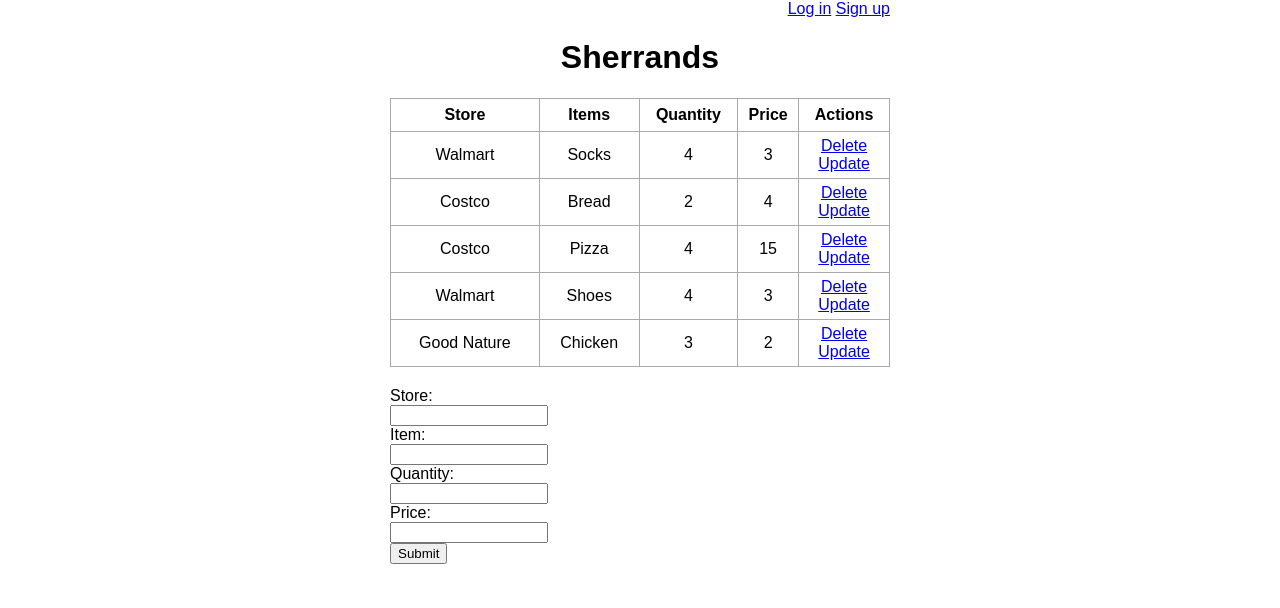
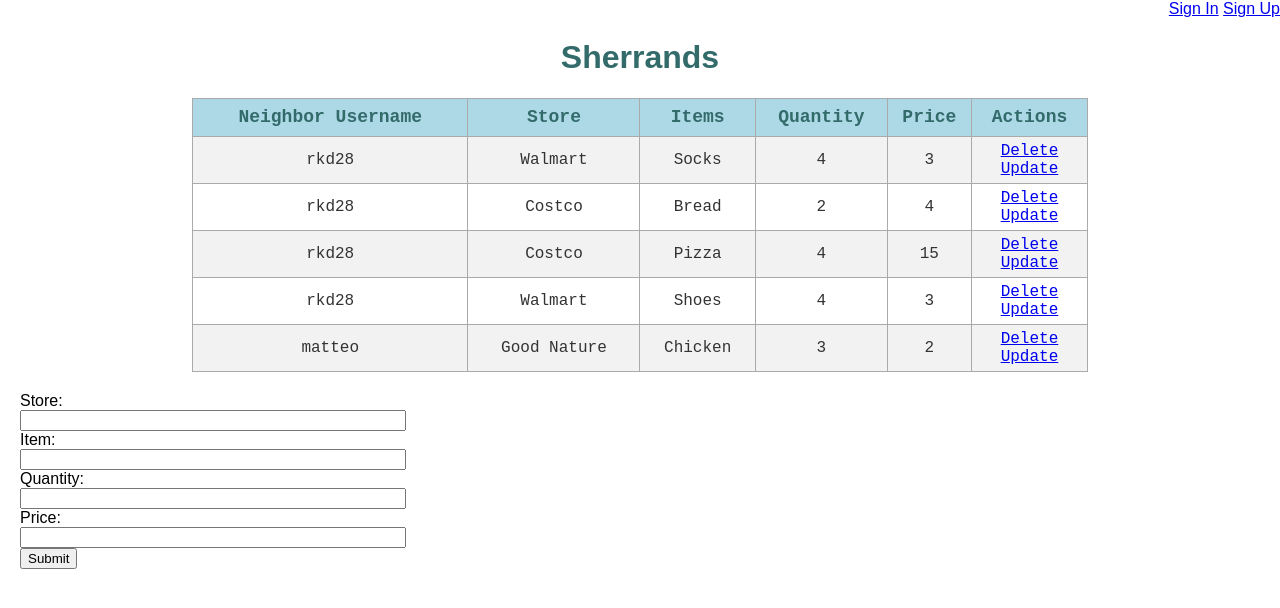
Before and after one commit to RajatDoshi/sherrands, a Flask app: page / in a window 1280 px wide. Shown: the top 608 px of the page. Run offline with Flask 2, Linux system fonts and the light colour scheme; data comes from the database, SQL or seed files in the repository; both versions use the stored data as it was after the commit.

Commit message:
added table css plus track user

```diff
--- a/main.py
+++ b/main.py
@@ -1,15 +1,17 @@
 #FLASK_APP=main.py FLASK_ENV=development flask run --port 4047
-from flask import Flask, render_template, url_for, request, redirect, flash
+from flask import Flask, render_template, url_for, request, redirect, flash, session
 from flask_sqlalchemy import SQLAlchemy
 from datetime import datetime
 
 app = Flask(__name__)
+app.secret_key = '#d\xe9X\x00\xbe~Uq\xebX\xae\x81\x1fs\t\xb4\x99\xa3\x87\xe6.\xd1_'
 app.config['SQLALCHEMY_DATABASE_URI'] = 'sqlite:///test.db'
 app.config['SQLALCHEMY_BINDS'] = {'logins': 'sqlite:///logins.db'}
 db = SQLAlchemy(app)
 
 class Todo(db.Model):
 	id = db.Column(db.Integer, primary_key=True)
+	user = db.Column(db.String(200))
 	content = db.Column(db.String(200))
 	item = db.Column(db.String(200))
 	desiredAmount = db.Column(db.String(200))
@@ -29,25 +31,34 @@ class Logins(db.Model):
 	address = db.Column(db.String(200))
 	password = db.Column(db.String(200))
 
+# @app.route('/', defaults={'user': 'Anonymous'})
 @app.route('/', methods=['POST', 'GET'])
 def index():
-    if request.method == 'POST':
-        store_info = request.form['content']
-        item_info = request.form['item_info']
-        quantity_info = request.form['quantity']
-        price_info = request.form['price']
+	if request.method == 'POST':
+		if 'user' in session:
+			curr_user = session['user']
+		else:
+			curr_user = 'Anonymous'
+		store_info = request.form['content']
+		item_info = request.form['item_info']
+		quantity_info = request.form['quantity']
+		price_info = request.form['price']
 
-        new_entry = Todo(content=store_info, item=item_info, desiredAmount=quantity_info, pricePerUnit=price_info)
-        try:
-            db.session.add(new_entry)
-            db.session.commit()
-            return redirect('/')
-        except Exception as e:
-        	return str(e)
+		new_entry = Todo(user=curr_user, content=store_info, item=item_info, desiredAmount=quantity_info, pricePerUnit=price_info)
+		try:
+			db.session.add(new_entry)
+			db.session.commit()
+			return redirect('/')
+		except Exception as e:
+			return str(e)
 
-    else:
-        tasks = Todo.query.order_by(Todo.date_created).all()
-        return render_template('index.html', tasks=tasks)
+	else:
+		tasks = Todo.query.order_by(Todo.date_created).all()
+		if 'user' in session:
+			curr_user = session['user']
+			return render_template('index.html', tasks=tasks, signInStatus="Sign Out", signUpStatus = "")
+		else:
+			return render_template('index.html', tasks=tasks, signInStatus="Sign In", signUpStatus = "Sign Up")
 
 @app.route('/process_signup', methods=['POST', 'GET'])
 def process_signup():
@@ -82,14 +93,29 @@ def signup():
 @app.route('/signin', methods=['POST', 'GET'])
 def signin():
 	if request.method == 'POST':
+		if 'user' in session:
+			del session['user']
+			del session['address']
 		uname = request.form['uname']
 		password_info = request.form['psw']
 		related_password = db.session.query(Logins.password).filter_by(username=uname).first()
 		if (not related_password == None) and password_info == related_password[0]:
+			related_address = db.session.query(Logins.address).filter_by(username=uname).first()
+			session['user'] = uname
+			session['address'] = related_address
 			return redirect('/')
-		return render_template('signin.html')
+		return render_template('signin.html', errorMessage="Wrong Password or Username")
 	else:
 		return render_template('signin.html')
+
+@app.route('/signout', methods=['GET'])
+def sign_out():
+	if 'user' not in session:
+		return redirect('/')
+	del session['user']
+	del session['address']
+	return redirect('/')
+
 
 @app.route('/delete/<int:id>')
 def delete(id):
@@ -120,4 +146,4 @@ def update(id):
 
 # main driver function
 if __name__ == '__main__':
-    app.run(debug=True)
+	app.run(debug=True)
--- a/static/css/main.css
+++ b/static/css/main.css
@@ -5,7 +5,7 @@ body, html {
 
 .content {
     margin: 0 auto;
-    width: 500px;
+    width: 100%;
 }
 
 table, td, th {
@@ -13,20 +13,35 @@ table, td, th {
 }
 
 table {
+    font-family: Courier New;
+    width: 70%;
+    margin-left:auto;
+    margin-right:auto;
     border-collapse: collapse;
-    width: 100%;
 }
 
 th {
-    height: 30px;
+    background-color: lightblue;
+    color: #336B6B;
+    height: 35px;
+    font-size: 18px;
 }
 
 td {
+    color: #333;
+    font-size: 16px;
     text-align: center;
     padding: 5px;
 }
 
+tr:nth-child(even){background-color: #f2f2f2}
+
+h1 {
+    color: #336B6B;
+}
+
 .form {
+    margin-left: 20px;
     margin-top: 20px;
 }
 
--- a/templates/index.html
+++ b/templates/index.html
@@ -7,15 +7,21 @@
 {% block body %}
 <div class = "content">
     <div class="signin">
-        <a href="/signin">Log in</a>
-        <a href="/signup">Sign up</a>
+        {% if signInStatus == "Sign Out"%}
+        <a href="/signout">{{signInStatus}}</a>
+        {% else %}
+        <a href="/signin">{{signInStatus}}</a>
+        {% endif %}
+        <a href="/signup">{{signUpStatus}}</a>
     </div>
 	<h1 style="text-align: center"> Sherrands </h1>
 	{% if tasks|length < 1 %}
     <h4 style="text-align: center">There are no items on your list. Create one below!</h4>
     {% else %}
+    <div style="overflow-x:auto;">
         <table>
             <tr>
+                <th>Neighbor Username</th>
                 <th>Store</th>
                 <th>Items</th>
                 <th>Quantity </th>
@@ -24,6 +30,7 @@
             </tr>
             {% for task in tasks %}
                 <tr>
+                    <td>{{ task.user }}</td>
                     <td>{{ task.content }}</td>
                     <td>{{ task.item }}</td>
                     <td>{{ task.desiredAmount }}</td>
@@ -37,6 +44,7 @@
                 </tr>
             {% endfor %}
         </table>
+    </div>
 
     {% endif %}
 
```
Also changed, not shown: templates/signin.html (+8 -1 lines), logins.db, test.db. Lines whose indentation alone changed are shown as unchanged.
